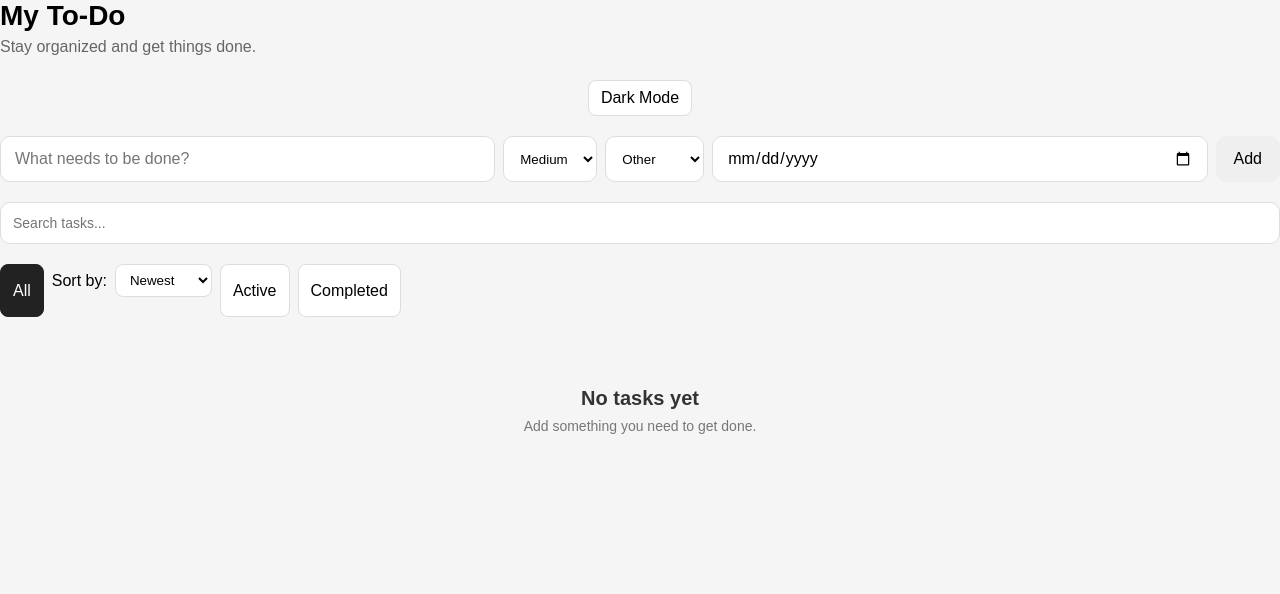
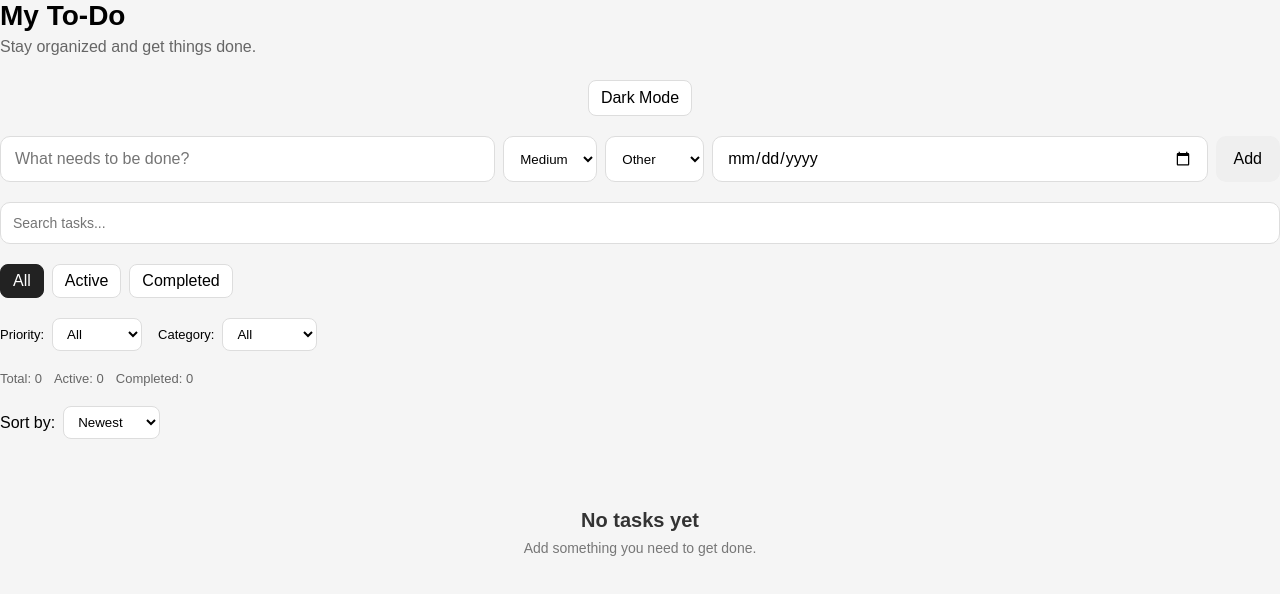
Before and after one commit to Devansh23007/To-Do-App, a React (Vite) app: page / in a window 1280 px wide. Shown: the top 594 px of the page. Built offline with nearby package versions, Linux system fonts and the light colour scheme.

Commit message:
Added Priority and Category Filters

```diff
--- a/src/App.css
+++ b/src/App.css
@@ -418,3 +418,78 @@
   color: white;
   border-color: #444;
 }
+
+.task-summary {
+  display: flex;
+  align-items: center;
+  gap: 12px;
+  margin-bottom: 20px;
+  font-size: 13px;
+}
+
+.task-summary span {
+  color: #666;
+}
+
+.task-summary button {
+  margin-left: auto;
+  padding: 7px 10px;
+  border: 1px solid #ddd;
+  border-radius: 8px;
+  background: white;
+  cursor: pointer;
+}
+
+.task-summary button:hover {
+  background: #f5f5f5;
+}
+
+.dark .task-summary span {
+  color: #aaa;
+}
+
+.dark .task-summary button {
+  background: #252525;
+  color: white;
+  border-color: #444;
+}
+
+.dark .task-summary button:hover {
+  background: #333;
+}
+
+.task-summary {
+  flex-wrap: wrap;
+}
+
+.task-summary button {
+  margin-left: 0;
+}
+
+.advanced-filters {
+  display: flex;
+  gap: 16px;
+  margin-bottom: 20px;
+  flex-wrap: wrap;
+}
+
+.filter-select {
+  display: flex;
+  align-items: center;
+  gap: 8px;
+  font-size: 13px;
+}
+
+.filter-select select {
+  padding: 7px 10px;
+  border: 1px solid #ddd;
+  border-radius: 8px;
+  background: white;
+  cursor: pointer;
+}
+
+.dark .filter-select select {
+  background: #252525;
+  color: white;
+  border-color: #444;
+}
--- a/src/App.tsx
+++ b/src/App.tsx
@@ -6,6 +6,8 @@ import "./App.css";
 import type { Category, Priority, Task } from "./types";
 
 type Filter = "all" | "active" | "completed";
+type PriorityFilter = "all" | Priority;
+type CategoryFilter = "all" | Category;
 type SortOption = "newest" | "oldest" | "priority" | "dueDate";
 
 function App() {
@@ -18,6 +20,8 @@ function App() {
   const [searchText, setSearchText] = useState("");
   const [filter, setFilter] = useState<Filter>("all");
   const [sortOption, setSortOption] = useState<SortOption>("newest");
+  const [priorityFilter, setPriorityFilter] = useState<PriorityFilter>("all");
+  const [categoryFilter, setCategoryFilter] = useState<CategoryFilter>("all");
 
   const addTask = () => {
     if (task.trim() === "") {
@@ -84,7 +88,20 @@ const filteredTasks = tasks
       (filter === "active" && !task.completed) ||
       (filter === "completed" && task.completed);
 
-    return matchesSearch && matchesFilter;
+    const matchesPriority =
+      priorityFilter === "all" ||
+      task.priority === priorityFilter;
+
+    const matchesCategory =
+      categoryFilter === "all" ||
+      task.category === categoryFilter;
+
+    return (
+      matchesSearch &&
+      matchesFilter &&
+      matchesPriority &&
+      matchesCategory
+    );
   })
   .sort((a, b) => {
     if (sortOption === "newest") {
@@ -118,6 +135,20 @@ if (sortOption === "oldest") {
 
     return 0;
   });
+
+const completedCount = tasks.filter(
+  (task) => task.completed
+).length;
+
+const activeCount = tasks.length - completedCount;
+
+const clearCompleted = () => {
+  setTasks((currentTasks) =>
+    currentTasks.filter((task) => !task.completed)
+  );
+};
+
+
 
 return (
   <div className={`app ${darkMode ? "dark" : ""}`}>
@@ -159,7 +190,80 @@ return (
     All
   </button>
 
-  <div className="sort-box">
+  <button
+    className={filter === "active" ? "active" : ""}
+    onClick={() => setFilter("active")}
+  >
+    Active
+  </button>
+
+  <button
+    className={filter === "completed" ? "active" : ""}
+    onClick={() => setFilter("completed")}
+  >
+    Completed
+  </button>
+</div>
+
+<div className="advanced-filters">
+  <div className="filter-select">
+    <label htmlFor="priority-filter">
+      Priority:
+    </label>
+
+    <select
+      id="priority-filter"
+      value={priorityFilter}
+      onChange={(event) =>
+        setPriorityFilter(
+          event.target.value as PriorityFilter
+        )
+      }
+    >
+      <option value="all">All</option>
+      <option value="high">High</option>
+      <option value="medium">Medium</option>
+      <option value="low">Low</option>
+    </select>
+  </div>
+
+  <div className="filter-select">
+    <label htmlFor="category-filter">
+      Category:
+    </label>
+
+    <select
+      id="category-filter"
+      value={categoryFilter}
+      onChange={(event) =>
+        setCategoryFilter(
+          event.target.value as CategoryFilter
+        )
+      }
+    >
+      <option value="all">All</option>
+      <option value="work">Work</option>
+      <option value="study">Study</option>
+      <option value="personal">Personal</option>
+      <option value="project">Project</option>
+      <option value="other">Other</option>
+    </select>
+  </div>
+</div>
+
+<div className="task-summary">
+  <span>Total: {tasks.length}</span>
+  <span>Active: {activeCount}</span>
+  <span>Completed: {completedCount}</span>
+
+  {completedCount > 0 && (
+    <button onClick={clearCompleted}>
+      Clear completed
+    </button>
+  )}
+</div>
+
+<div className="sort-box">
   <label htmlFor="sort">Sort by:</label>
 
   <select
@@ -176,21 +280,6 @@ return (
   </select>
 </div>
 
-  <button
-    className={filter === "active" ? "active" : ""}
-    onClick={() => setFilter("active")}
-  >
-    Active
-  </button>
-
-  <button
-    className={filter === "completed" ? "active" : ""}
-    onClick={() => setFilter("completed")}
-  >
-    Completed
-  </button>
-</div>
-
       <TaskList
   tasks={filteredTasks}
   toggleTask={toggleTask}
```
